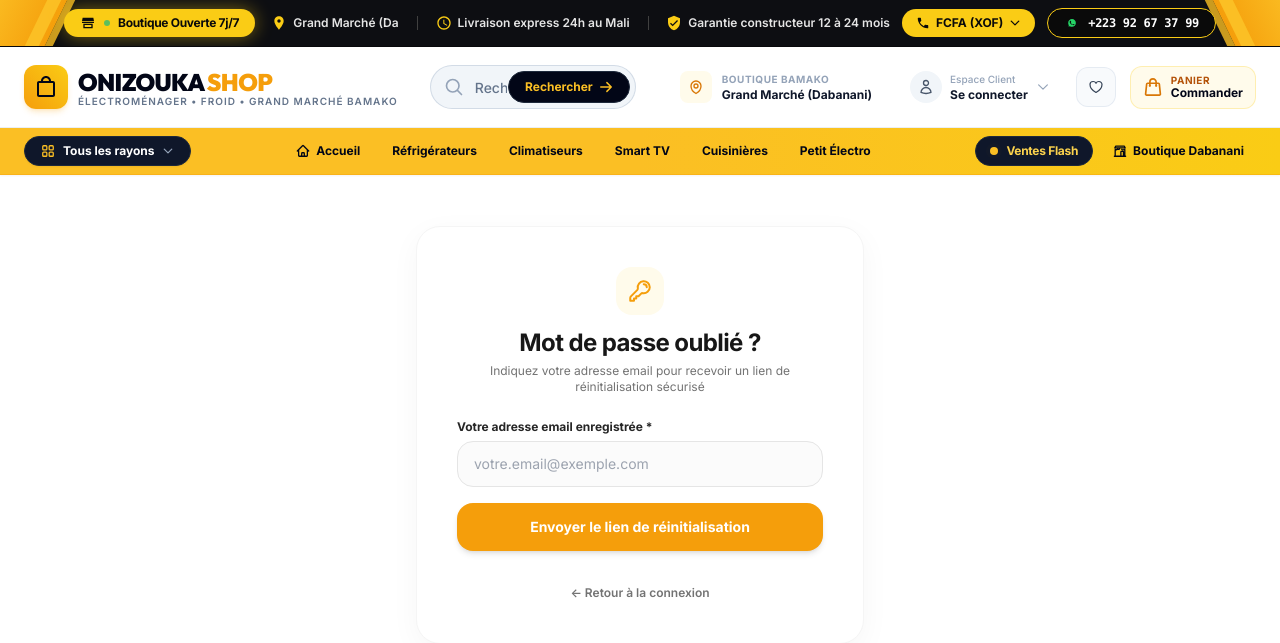
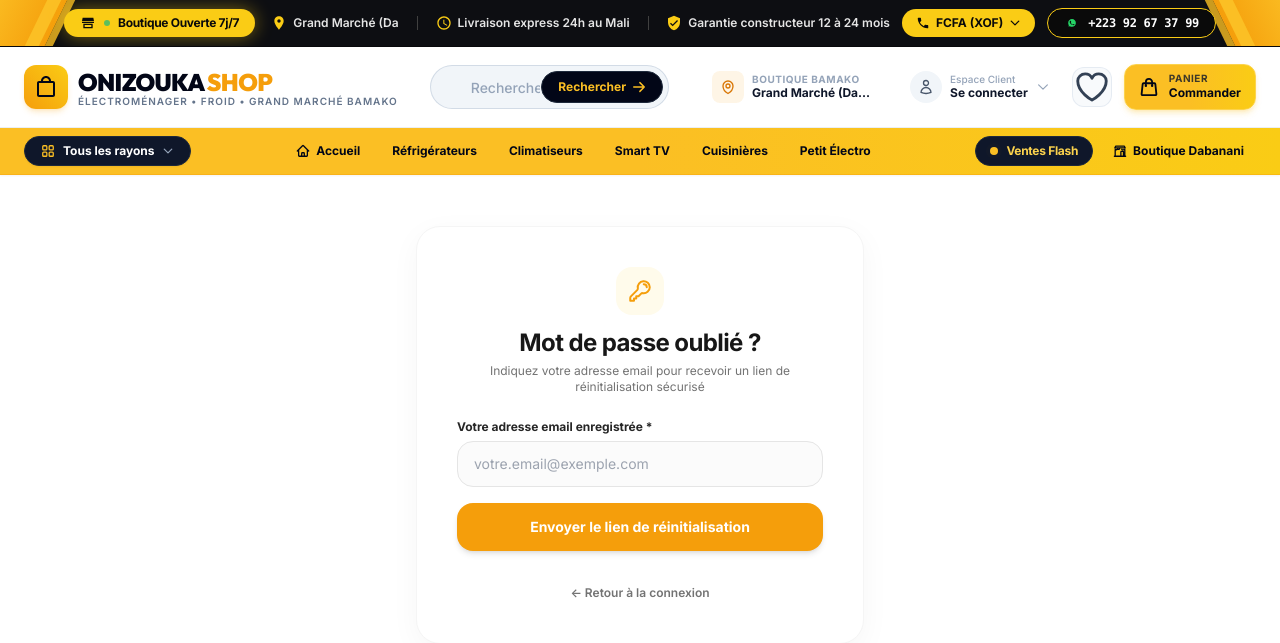
Before and after one commit to Alassane9869/onizukashop, a Django app: page /accounts/password/reset/ in a window 1280 px wide. Shown: the top 643 px of the page. Run offline with Django 5.2, Linux system fonts and the light colour scheme; data comes from the database, SQL or seed files in the repository; parts of the project's set-up code (start-up, migrations or seed data) failed here and were passed over; some libraries are stand-ins or nearby versions.

Commit message:
style: fix header search bar text overlap and upgrade cart button to luxury gold

```diff
--- a/templates/base.html
+++ b/templates/base.html
@@ -161,7 +161,7 @@
     <div class="relative z-30 bg-white/95 backdrop-blur-xl border-b border-slate-200/70">
       <div class="max-w-7xl mx-auto px-3 sm:px-6">
 
-        <div class="flex items-center justify-between h-16 sm:h-20 gap-3 sm:gap-4 lg:gap-8">
+        <div class="flex items-center justify-between h-16 sm:h-20 gap-2 sm:gap-3 lg:gap-3 xl:gap-5">
 
           <!-- Logo Principal Grande Envergure -->
           <a href="{% url 'shop:home' %}" class="flex items-center gap-2.5 group select-none shrink-0" aria-label="Onizouka Shop Accueil">
@@ -182,26 +182,27 @@
           </a>
 
           <!-- GRANDE BARRE DE RECHERCHE CENTRALE POUR PC (STYLE DARTY / APPLE STORE) -->
-          <div class="hidden lg:flex flex-1 max-w-2xl mx-auto">
+          <div class="hidden lg:flex flex-1 min-w-[200px] max-w-lg xl:max-w-2xl mx-1 xl:mx-3">
             <form action="{% url 'shop:search' %}" method="GET" class="relative w-full flex items-center">
               <div class="relative w-full flex items-center">
                 <input
                   type="text"
                   name="q"
                   value="{{ request.GET.q|default:'' }}"
-                  placeholder="Rechercher une marque, un modèle (ex: Samsung 55', Climatiseur Inverter...)"
-                  class="w-full h-11 pl-11 pr-32 rounded-full bg-slate-100 hover:bg-slate-100/90 focus:bg-white border border-slate-300/80 focus:border-amber-500 focus:ring-4 focus:ring-amber-500/10 text-xs sm:text-sm font-medium text-slate-900 placeholder:text-slate-500 transition-all outline-none"
+                  placeholder="Rechercher frigo, clim, Smart TV, marque..."
+                  class="w-full h-10.5 sm:h-11 pl-10 pr-12 xl:pr-32 rounded-full bg-slate-100 hover:bg-slate-100/90 focus:bg-white border border-slate-300/80 focus:border-amber-500 focus:ring-4 focus:ring-amber-500/10 text-xs sm:text-sm font-medium text-slate-900 placeholder:text-slate-400 transition-all outline-none"
                 >
                 <div class="absolute left-3.5 text-slate-400 pointer-events-none">
-                  <svg class="w-5 h-5 stroke-[2]" fill="none" stroke="currentColor" viewBox="0 0 24 24">
+                  <svg class="w-4.5 h-4.5 stroke-[2]" fill="none" stroke="currentColor" viewBox="0 0 24 24">
                     <path stroke-linecap="round" stroke-linejoin="round" d="M21 21l-5.197-5.197m0 0A7.5 7.5 0 105.196 5.196a7.5 7.5 0 0010.607 10.607z" />
                   </svg>
                 </div>
                 <button
                   type="submit"
-                  class="absolute right-1.5 h-8 px-4 rounded-full bg-slate-950 hover:bg-slate-900 active:scale-95 text-white text-xs font-bold transition shadow-xs flex items-center gap-1.5 border border-slate-800"
+                  class="absolute right-1.5 h-8 px-2.5 xl:px-4 rounded-full bg-slate-950 hover:bg-slate-900 active:scale-95 text-white text-xs font-bold transition-all shadow-xs flex items-center gap-1.5 border border-slate-800"
+                  title="Lancer la recherche"
                 >
-                  <span class="text-amber-400 font-extrabold">Rechercher</span>
+                  <span class="hidden xl:inline text-amber-400 font-extrabold text-xs">Rechercher</span>
                   <svg class="w-3.5 h-3.5 stroke-[2.5] text-amber-400" fill="none" stroke="currentColor" viewBox="0 0 24 24">
                     <path stroke-linecap="round" stroke-linejoin="round" d="M13.5 4.5L21 12m0 0l-7.5 7.5M21 12H3"/>
                   </svg>
@@ -211,7 +212,7 @@
           </div>
 
           <!-- BLOC ACTIONS DROITE (CONTACT BOUTIQUE + COMPTE + PANIER DÉTAILLÉ) -->
-          <div class="flex items-center gap-1.5 sm:gap-3.5 shrink-0">
+          <div class="flex items-center gap-1.5 sm:gap-2.5 lg:gap-2 xl:gap-3 shrink-0">
 
             <!-- Bouton Recherche Mobile Uniquement -->
             <button
@@ -229,17 +230,17 @@
             <div class="relative hidden xl:block" @mouseenter="boutiqueHover = true" @mouseleave="boutiqueHover = false">
               <a
                 href="{% url 'shop:contact' %}"
-                class="flex items-center gap-2.5 px-3 py-1.5 rounded-xl hover:bg-slate-100 transition group text-left"
+                class="flex items-center gap-2 px-2.5 py-1.5 rounded-xl hover:bg-slate-100 transition group text-left border border-transparent hover:border-slate-200"
               >
-                <div class="w-8 h-8 rounded-lg bg-amber-50 text-amber-600 flex items-center justify-center shrink-0 group-hover:bg-amber-500 group-hover:text-slate-950 transition">
+                <div class="w-8 h-8 rounded-lg bg-amber-500/10 text-amber-600 flex items-center justify-center shrink-0 group-hover:bg-amber-500 group-hover:text-slate-950 transition">
                   <svg class="w-4 h-4 stroke-[2]" fill="none" stroke="currentColor" viewBox="0 0 24 24">
                     <path stroke-linecap="round" stroke-linejoin="round" d="M15 10.5a3 3 0 11-6 0 3 3 0 016 0z"/>
                     <path stroke-linecap="round" stroke-linejoin="round" d="M19.5 10.5c0 7.142-7.5 11.25-7.5 11.25S4.5 17.642 4.5 10.5a7.5 7.5 0 1115 0z"/>
                   </svg>
                 </div>
-                <div>
+                <div class="leading-tight">
                   <span class="block text-[10px] font-bold text-slate-400 uppercase tracking-wider">Boutique Bamako</span>
-                  <span class="block text-xs font-bold text-slate-900">Grand Marché (Dabanani)</span>
+                  <span class="block text-xs font-bold text-slate-900 truncate max-w-[125px]">Grand Marché (Dabanani)</span>
                 </div>
               </a>
 
@@ -273,14 +274,14 @@
               <button
                 type="button"
                 @click="userMenu = !userMenu"
-                class="flex items-center gap-2 px-3 py-2 rounded-xl text-xs font-bold text-slate-800 hover:text-amber-600 hover:bg-slate-100 transition"
+                class="flex items-center gap-2 px-2.5 py-1.5 rounded-xl text-xs font-bold text-slate-800 hover:text-amber-600 hover:bg-slate-100 transition"
               >
                 <div class="w-8 h-8 rounded-full bg-[#0f172a] text-amber-400 flex items-center justify-center font-bold text-xs shadow-xs">
                   {{ user.first_name|default:user.username|slice:":1"|upper }}
                 </div>
-                <div class="text-left hidden lg:block">
+                <div class="text-left hidden lg:block leading-tight">
                   <span class="block text-[10px] text-slate-400 font-medium">Mon compte</span>
-                  <span class="block text-xs font-bold text-slate-900 truncate max-w-[95px]">{{ user.first_name|default:user.username }}</span>
+                  <span class="block text-xs font-bold text-slate-900 truncate max-w-[90px] xl:max-w-[110px]">{{ user.first_name|default:user.username }}</span>
                 </div>
                 <svg class="w-3.5 h-3.5 text-slate-400 transition-transform hidden lg:block" :class="userMenu ? 'rotate-180' : ''" fill="none" stroke="currentColor" viewBox="0 0 24 24">
                   <path stroke-linecap="round" stroke-linejoin="round" stroke-width="2" d="M19.5 8.25l-7.5 7.5-7.5-7.5"/>
@@ -290,14 +291,14 @@
               <button
                 type="button"
                 @click="userMenu = !userMenu"
-                class="flex items-center gap-2 px-3 py-2 rounded-xl text-xs font-bold text-slate-800 hover:text-amber-600 hover:bg-slate-100 transition"
+                class="flex items-center gap-2 px-2.5 py-1.5 rounded-xl text-xs font-bold text-slate-800 hover:text-amber-600 hover:bg-slate-100 transition"
               >
                 <div class="w-8 h-8 rounded-full bg-slate-100 text-slate-600 flex items-center justify-center">
                   <svg class="w-4 h-4 stroke-[2]" fill="none" stroke="currentColor" viewBox="0 0 24 24">
                     <path stroke-linecap="round" stroke-linejoin="round" d="M15.75 6a3.75 3.75 0 11-7.5 0 3.75 3.75 0 017.5 0zM4.501 20.118a7.5 7.5 0 0114.998 0A17.933 17.933 0 0112 21.75c-2.676 0-5.216-.584-7.499-1.632z" />
                   </svg>
                 </div>
-                <div class="text-left hidden lg:block">
+                <div class="text-left hidden lg:block leading-tight">
                   <span class="block text-[10px] text-slate-400 font-medium">Espace Client</span>
                   <span class="block text-xs font-bold text-slate-900">Se connecter</span>
                 </div>
@@ -384,11 +385,11 @@
             <!-- Bouton Favoris Wishlist avec Compteur -->
             <a
               href="{% url 'shop:wishlist' %}"
-              class="relative hidden sm:flex items-center justify-center w-10 h-10 rounded-xl bg-slate-50 hover:bg-rose-50 text-slate-700 hover:text-rose-600 transition group active:scale-95 border border-slate-200/80 hover:border-rose-200"
+              class="relative hidden sm:flex items-center justify-center w-9 h-9 sm:w-10 sm:h-10 rounded-xl bg-slate-50 hover:bg-rose-50 text-slate-700 hover:text-rose-600 transition group active:scale-95 border border-slate-200/80 hover:border-rose-200"
               aria-label="Mes Favoris"
               title="Mes Appareils Favoris"
             >
-              <svg class="w-4 h-4 stroke-[1.8]" fill="none" stroke="currentColor" viewBox="0 0 24 24">
+              <svg class="w-4.5 h-4.5 stroke-[1.8]" fill="none" stroke="currentColor" viewBox="0 0 24 24">
                 <path stroke-linecap="round" stroke-linejoin="round" d="M21 8.25c0-2.485-2.099-4.5-4.688-4.5-1.935 0-3.597 1.126-4.312 2.733-.715-1.607-2.377-2.733-4.313-2.733C5.1 3.75 3 5.765 3 8.25c0 7.22 9 12 9 12s9-4.78 9-12z" />
               </svg>
               {% if user.is_authenticated and user.wishlist_items.count %}
@@ -398,26 +399,26 @@
               {% endif %}
             </a>
 
-            <!-- Panier d'Achat Dynamique avec Badge et Label -->
+            <!-- Panier d'Achat Dynamique avec Style Gold VIP Haute Visibilité -->
             <a
               href="{% url 'orders:cart' %}"
-              class="flex items-center gap-2 px-3 py-2 rounded-xl bg-amber-50 hover:bg-amber-100/90 text-amber-700 transition group active:scale-95 border border-amber-200/60"
+              class="flex items-center gap-2.5 px-3 sm:px-3.5 py-2 rounded-xl bg-gradient-to-r from-amber-400 via-amber-400 to-yellow-400 hover:from-amber-500 hover:to-yellow-500 text-slate-950 shadow-md shadow-amber-400/25 hover:shadow-lg hover:shadow-amber-400/35 transition-all duration-200 group active:scale-95 border border-amber-300"
               aria-label="Mon Panier"
             >
               <div class="relative flex items-center justify-center">
-                <svg class="w-5 h-5 stroke-[2] text-amber-600 group-hover:scale-110 transition-transform" fill="none" stroke="currentColor" viewBox="0 0 24 24">
+                <svg class="w-5 h-5 stroke-[2.2] text-slate-950 group-hover:scale-110 transition-transform" fill="none" stroke="currentColor" viewBox="0 0 24 24">
                   <path stroke-linecap="round" stroke-linejoin="round" d="M15.75 10.5V6a3.75 3.75 0 10-7.5 0v4.5m11.356-1.993l1.263 12c.07.665-.45 1.243-1.119 1.243H4.25c-.669 0-1.189-.578-1.119-1.243l1.263-12A1.125 1.125 0 015.513 7.5h12.974c.576 0 1.059.435 1.119 1.007zM8.625 10.5a.375.375 0 11-.75 0 .375.375 0 01.75 0zm7.5 0a.375.375 0 11-.75 0 .375.375 0 01.75 0z" />
                 </svg>
                 <span
                   id="cart-badge"
-                  class="cart-count-badge absolute -top-2 -right-2.5 min-w-[18px] h-[18px] px-1 bg-[#0f172a] text-amber-300 rounded-full text-[10px] font-black flex items-center justify-center shadow-xs border border-amber-400/30 {% if cart_count == 0 %}hidden{% endif %}"
+                  class="cart-count-badge absolute -top-2 -right-2.5 min-w-[18px] h-[18px] px-1 bg-slate-950 text-amber-300 rounded-full text-[10px] font-black flex items-center justify-center shadow-xs border border-amber-400/40 {% if cart_count == 0 %}hidden{% endif %}"
                 >
                   {{ cart_count|default:"0" }}
                 </span>
               </div>
-              <div class="hidden sm:block text-left">
-                <span class="block text-[10px] text-amber-700 font-bold uppercase tracking-wider leading-none">Panier</span>
-                <span class="block text-xs font-black text-slate-950 leading-tight">Commander</span>
+              <div class="hidden sm:block text-left leading-none">
+                <span class="block text-[10px] font-extrabold text-slate-900/80 uppercase tracking-wider">Panier</span>
+                <span class="block text-xs font-black text-slate-950 mt-0.5">Commander</span>
               </div>
             </a>
 
```
